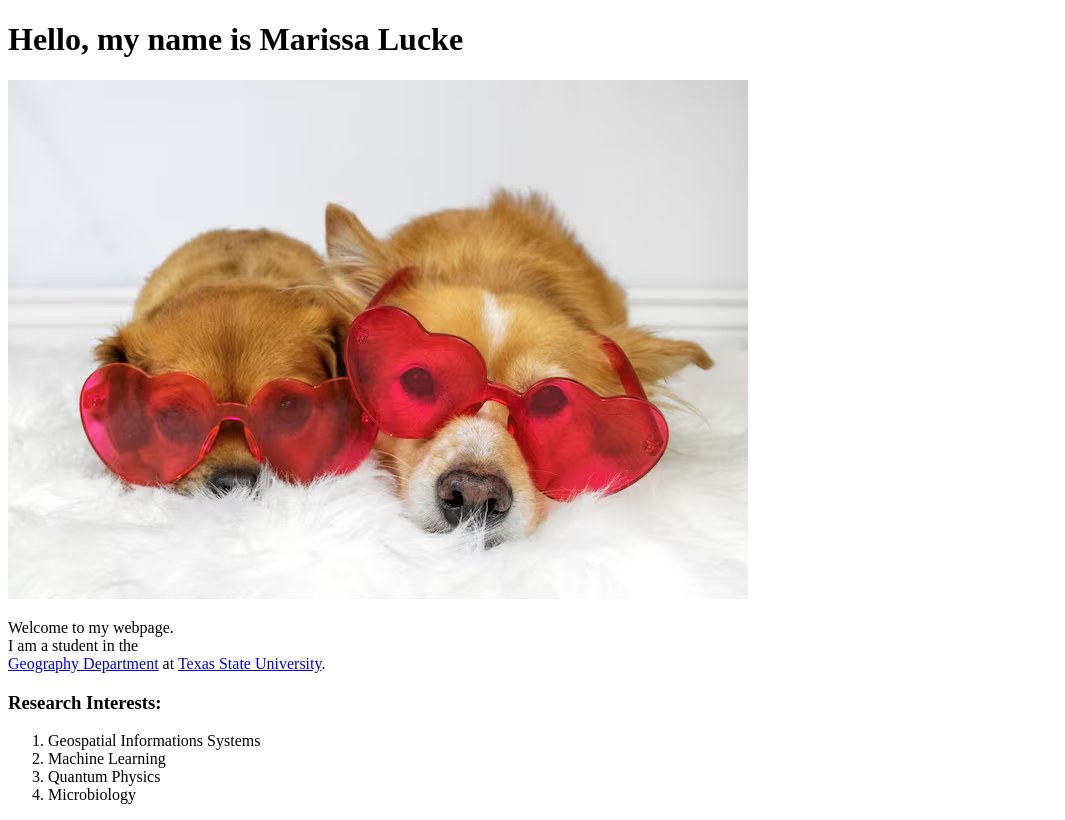
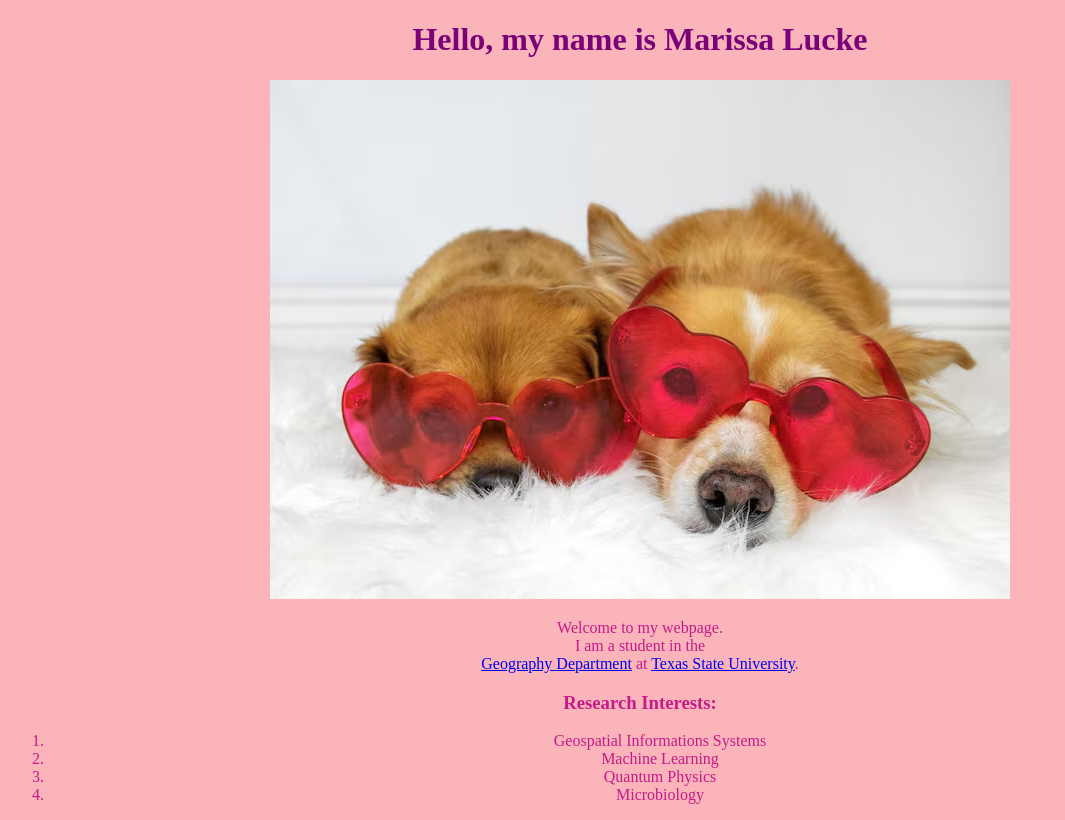
Before and after one commit to mjlncrew3115-png/mjlncrew3115-png.github.io, a plain HTML site: page index.html in a window 1280 px wide. Shown: the whole page, without its empty margins (0-1065 px from the left). Drawn offline with Linux system fonts and the light colour scheme.

Commit message:
Added external stylesheet for index.html

```diff
--- /dev/null
+++ b/css/main_style.css
@@ -0,0 +1,9 @@
+body {
+  background-color: #fbb4b9;
+  color: #c51b8a;
+  text-align: center;
+}
+
+h1 {
+  color: #7a0177;
+}
--- a/index.html
+++ b/index.html
@@ -2,6 +2,7 @@
 <html>
 <head>
   <title>Marissa Lucke</title>
+  <link rel="stylesheet" type="text/css" href="css/main_style.css">
 </head>
 <body>
   <h1>Hello, my name is Marissa Lucke</h1>
```
